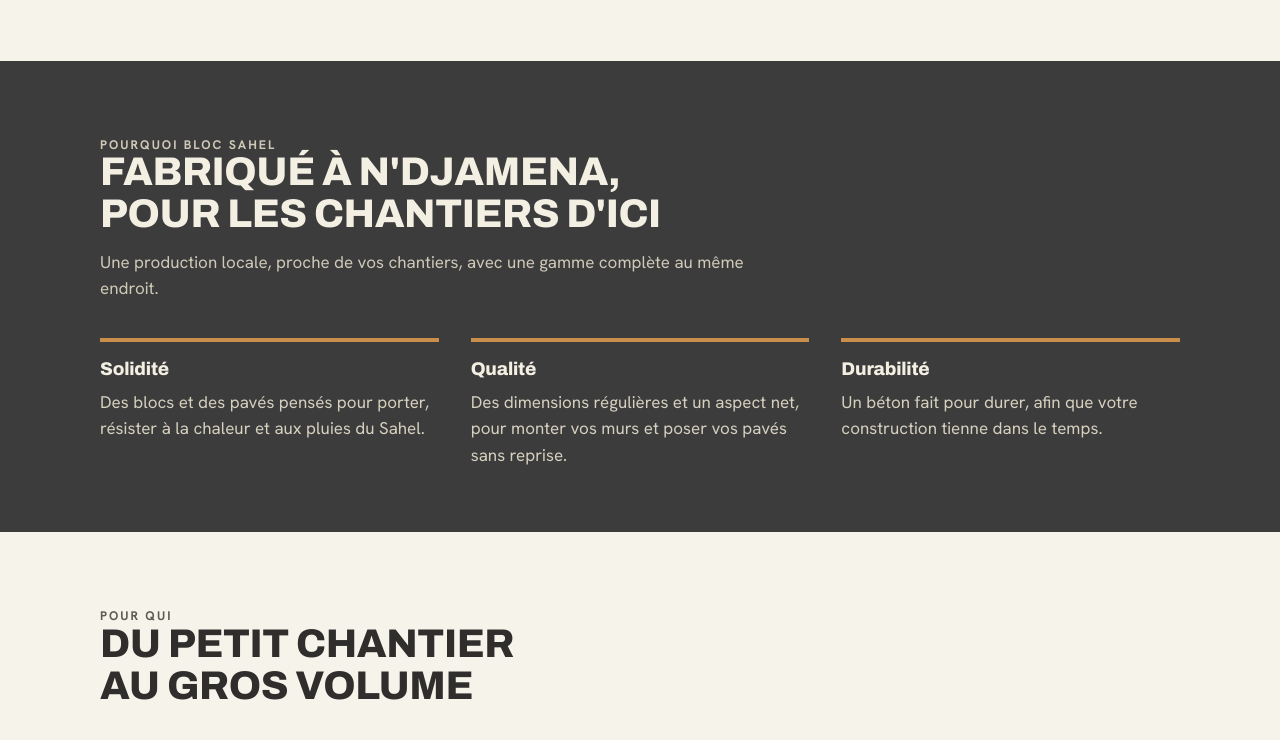
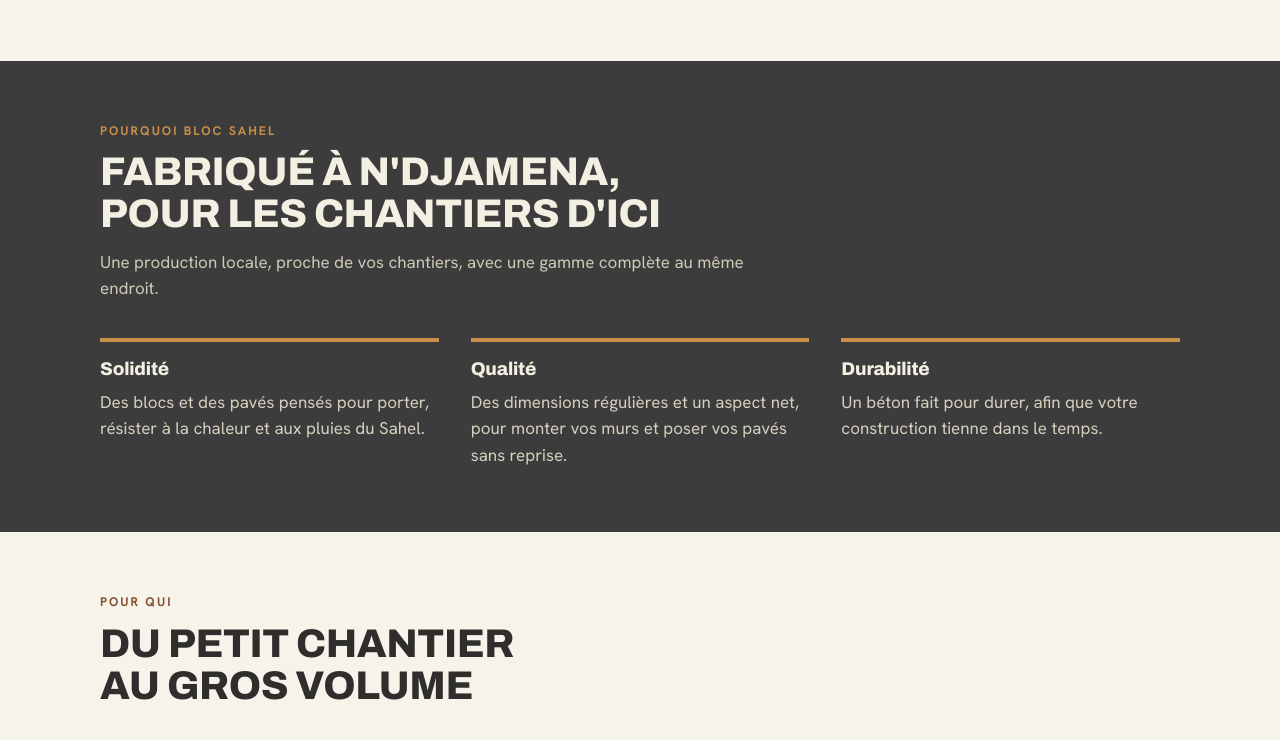
Before and after one commit to Ali121215/Bloc-Sahel_web_site, a plain HTML site: page index.html in a window 1280 px wide. Shown: the part 1767-2507 px from the top of the page. Drawn offline with Linux system fonts and the light colour scheme.

Commit message:
Corrige espacement et couleur des etiquettes de section

```diff
--- a/css/style.css
+++ b/css/style.css
@@ -111,3 +111,6 @@
 @media(prefers-reduced-motion:reduce){html{scroll-behavior:auto}}
 
 .in h3+.prod{margin-top:12px}
+
+.head .eyebrow{margin:0 0 14px;color:var(--terra-d)}
+.why .head .eyebrow{color:var(--ochre)}
```
